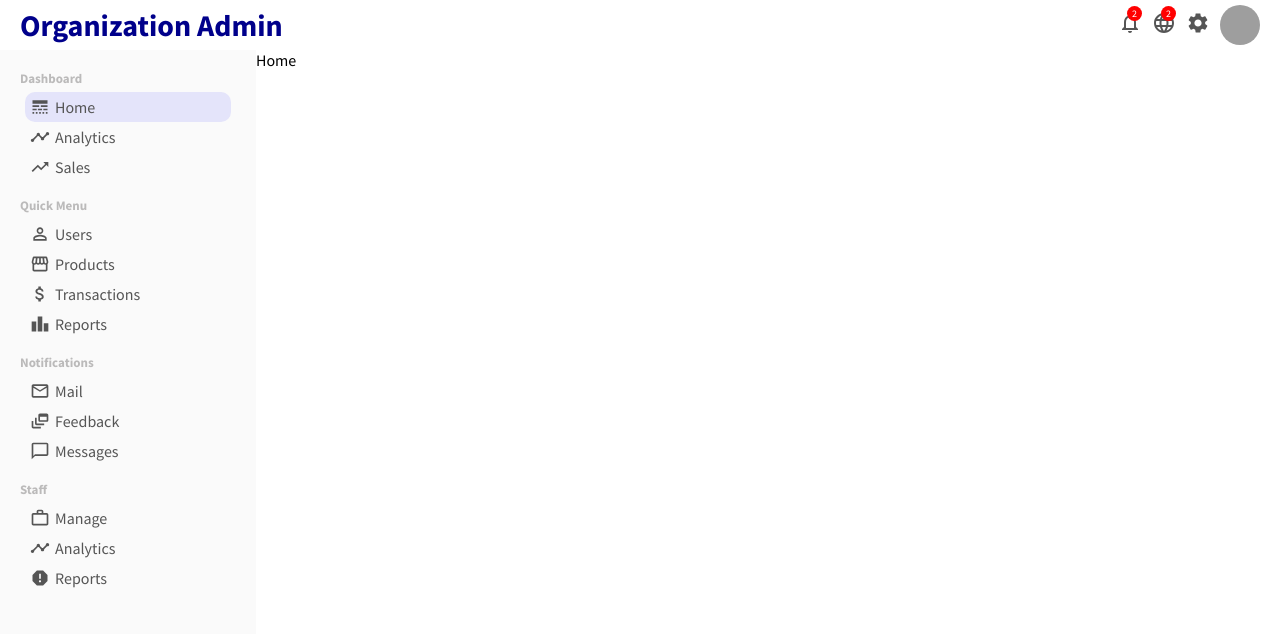
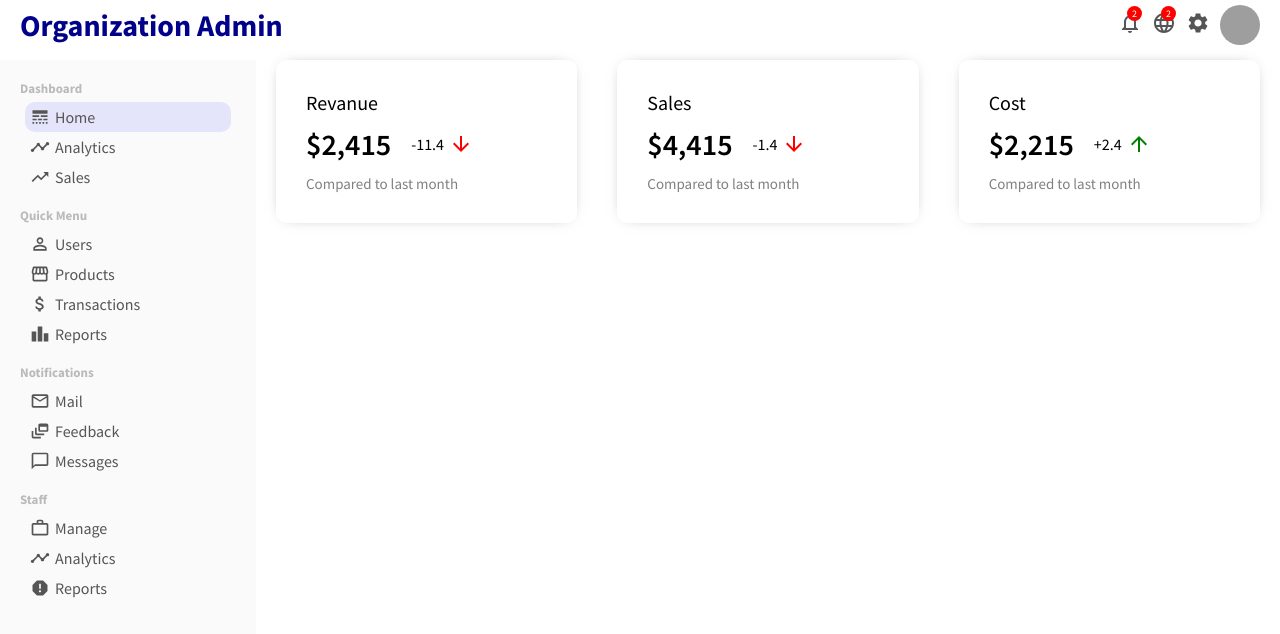
Before and after one commit to alejandropascuale/Organiation-Admin, a React (Create React App) app: page / in a window 1280 px wide. Shown: the top 634 px of the page. Built offline with nearby package versions, Linux system fonts and the light colour scheme; grey boxes are pictures that could not be loaded.

Commit message:
featured info section finished

```diff
--- a/src/App.css
+++ b/src/App.css
@@ -1,3 +1,4 @@
 .container {
     display: flex;
+    margin-top: 10px;
 }
--- /dev/null
+++ b/src/components/featuredInfo/FeaturedInfo.css
@@ -0,0 +1,43 @@
+.featured {
+    width: 100%;
+    display: flex;
+    justify-content: space-between;
+}
+.featuredItem {
+    flex: 1;
+    margin: 0px 20px;
+    padding: 30px;
+    border-radius: 10px;
+    cursor: pointer;
+    --webkit-box-shadow: 0px 0px 15px -10px rgb(0, 0, 0, 0.75);
+    box-shadow: 0px 0px 15px -10px rgb(0, 0, 0, 0.75);
+}
+.featuredTitle {
+    font-size: 20px;
+}
+.featuredMoneyContainer {
+    margin: 10px 0px;
+    display: flex;
+    align-items: center;
+}
+.featuredMoney {
+    font-size: 30px;
+    font-weight: 600;
+}
+.featuredMoneyRate {
+    display: flex;
+    align-items: center;
+    margin-left: 20px;
+}
+.featuredIcon {
+    font-size: 14px;
+    margin-left: 5px;
+    color: green;
+}
+.featuredIcon.negative {
+    color: red;
+}
+.featuredSub {
+    font-size: 15px;
+    color: gray;
+}
--- /dev/null
+++ b/src/components/featuredInfo/FeaturedInfo.jsx
@@ -0,0 +1,40 @@
+import './FeaturedInfo.css'
+import ArrowDownwardIcon from '@mui/icons-material/ArrowDownward';
+import { ArrowUpward } from '@material-ui/icons';
+
+export default function FeaturedInfo() {
+  return (
+    <div className='featured'>
+      <div className="featuredItem">
+          <span className="featuredTitle">Revanue</span>
+          <div className="featuredMoneyContainer">
+              <span className="featuredMoney">$2,415</span>
+              <span className="featuredMoneyRate">
+                  -11.4 <ArrowDownwardIcon className='featuredIcon negative' />
+                </span>
+          </div>
+          <span className="featuredSub">Compared to last month</span>
+      </div>
+      <div className="featuredItem">
+          <span className="featuredTitle">Sales</span>
+          <div className="featuredMoneyContainer">
+              <span className="featuredMoney">$4,415</span>
+              <span className="featuredMoneyRate">
+                  -1.4 <ArrowDownwardIcon className='featuredIcon negative'/>
+                </span>
+          </div>
+          <span className="featuredSub">Compared to last month</span>
+      </div>
+      <div className="featuredItem">
+          <span className="featuredTitle">Cost</span>
+          <div className="featuredMoneyContainer">
+              <span className="featuredMoney">$2,215</span>
+              <span className="featuredMoneyRate">
+                  +2.4 <ArrowUpward className='featuredIcon'/>
+                </span>
+          </div>
+          <span className="featuredSub">Compared to last month</span>
+      </div>
+    </div>
+  )
+}
--- a/src/pages/home/Home.jsx
+++ b/src/pages/home/Home.jsx
@@ -1,9 +1,10 @@
+import FeaturedInfo from '../../components/featuredInfo/FeaturedInfo'
 import './Home.css'
 
 export default function Home() {
   return (
     <div className='home'>
-      Home
+      <FeaturedInfo />
     </div>
   )
 }
```
